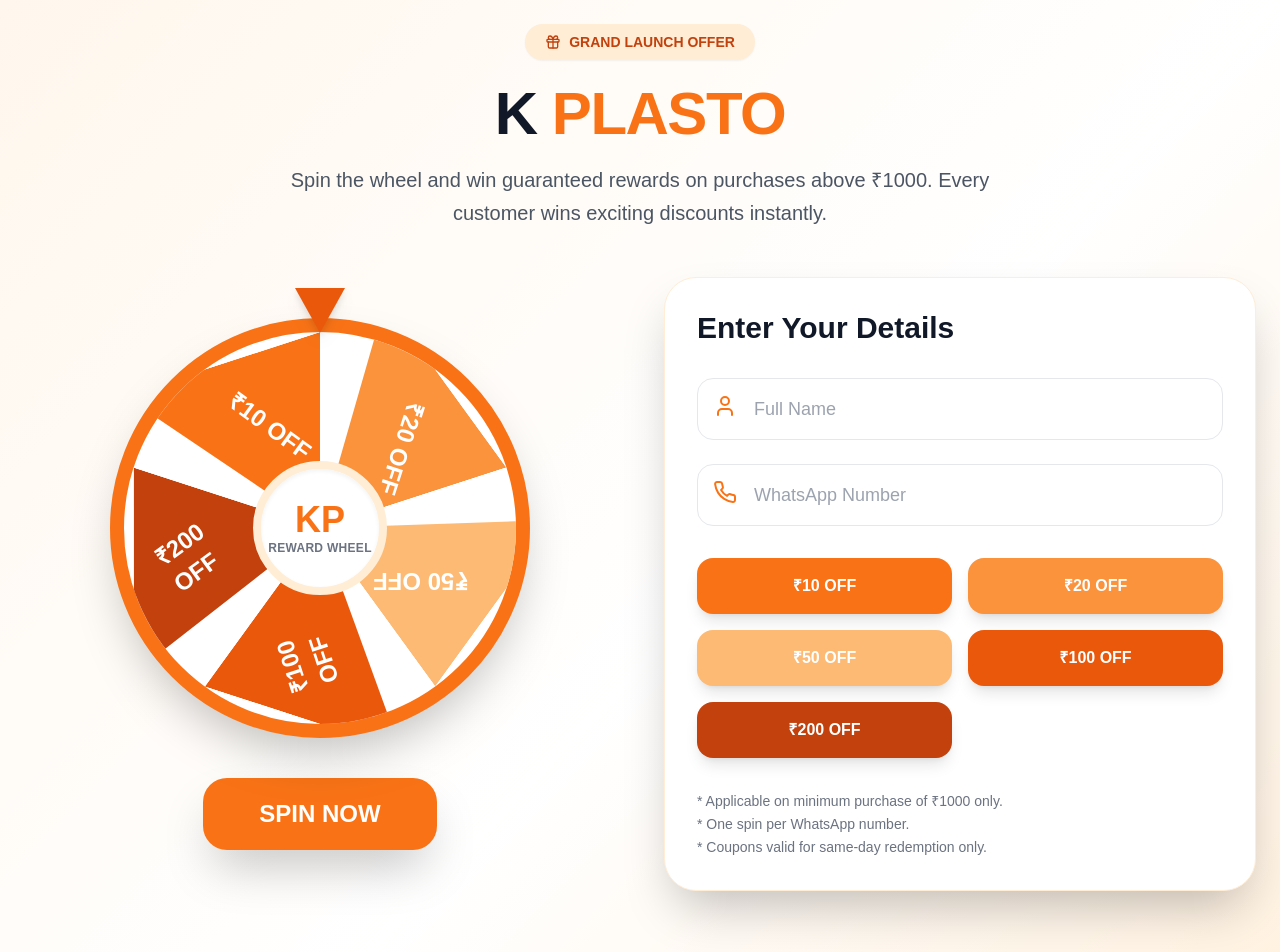
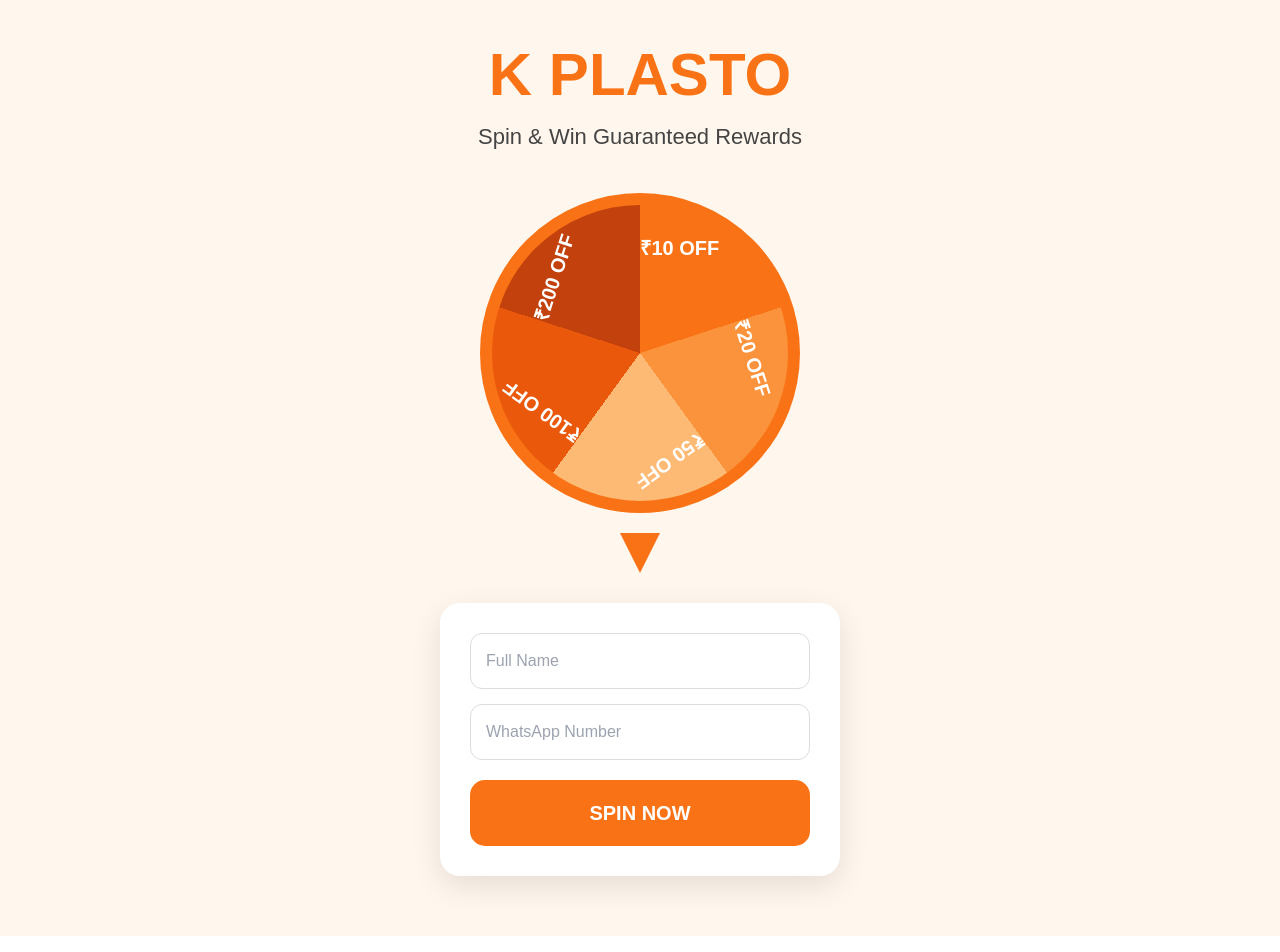
Before and after one commit to mayurkes-code/kplasto-wheel, a React (Vite) app: page / in a window 1280 px wide. Shown: the top 952 px of the page. Built offline with nearby package versions, Linux system fonts and the light colour scheme.

Commit message:
Update App.jsx

```diff
--- a/App.jsx
+++ b/App.jsx
@@ -1,267 +1,218 @@
-import React, { useState, useRef } from "react";
-import { Gift, Phone, User, MapPin } from "lucide-react";
+import React, { useState } from "react";
 
-export default function KPlastoRewardWheel() {
-  const wheelRef = useRef(null);
-
-  const segments = [
-    { label: "₹10 OFF", color: "#f97316", probability: 40, coupon: "KP10" },
-    { label: "₹20 OFF", color: "#fb923c", probability: 30, coupon: "KP20" },
-    { label: "₹50 OFF", color: "#fdba74", probability: 18, coupon: "KP50" },
-    { label: "₹100 OFF", color: "#ea580c", probability: 9, coupon: "KP100" },
-    { label: "₹200 OFF", color: "#c2410c", probability: 3, coupon: "KP200" },
+export default function App() {
+  const rewards = [
+    "₹10 OFF",
+    "₹20 OFF",
+    "₹50 OFF",
+    "₹100 OFF",
+    "₹200 OFF",
   ];
 
+  const [result, setResult] = useState("");
+  const [coupon, setCoupon] = useState("");
   const [name, setName] = useState("");
   const [phone, setPhone] = useState("");
-  const [spinning, setSpinning] = useState(false);
-  const [reward, setReward] = useState(null);
-  const [coupon, setCoupon] = useState("");
+  const [rotation, setRotation] = useState(0);
 
-  const weightedPick = () => {
+  const weightedReward = () => {
     const rand = Math.random() * 100;
 
-    if (rand < 40) return segments[0];
-    if (rand < 70) return segments[1];
-    if (rand < 88) return segments[2];
-    if (rand < 97) return segments[3];
-    return segments[4];
+    if (rand < 40) return "₹10 OFF";
+    if (rand < 70) return "₹20 OFF";
+    if (rand < 88) return "₹50 OFF";
+    if (rand < 97) return "₹100 OFF";
+    return "₹200 OFF";
   };
 
-  const handleSpin = () => {
+  const spinWheel = () => {
     if (!name || !phone) {
-      alert("Please enter your name and WhatsApp number.");
+      alert("Please enter details");
       return;
     }
 
-    if (phone.length < 10) {
-      alert("Please enter a valid WhatsApp number.");
-      return;
-    }
+    const reward = weightedReward();
 
-    setSpinning(true);
+    const extraRotation = 3600 + Math.floor(Math.random() * 360);
 
-    const selectedReward = weightedPick();
-
-    const index = segments.findIndex(
-      (item) => item.label === selectedReward.label
-    );
-
-    const anglePerSegment = 360 / segments.length;
-    const finalAngle = 3600 + (360 - index * anglePerSegment - 36);
-
-    if (wheelRef.current) {
-      wheelRef.current.style.transition = "transform 5s cubic-bezier(0.17, 0.67, 0.12, 0.99)";
-      wheelRef.current.style.transform = `rotate(${finalAngle}deg)`;
-    }
+    setRotation(rotation + extraRotation);
 
     setTimeout(() => {
-      const last4 = phone.slice(-4);
-      const generatedCoupon = `${selectedReward.coupon}-${last4}`;
+      setResult(reward);
 
-      setReward(selectedReward.label);
-      setCoupon(generatedCoupon);
-      setSpinning(false);
-    }, 5200);
+      const value = reward.replace("₹", "").replace(" OFF", "");
+
+      setCoupon(`KP${value}-${phone.slice(-4)}`);
+    }, 5000);
   };
 
   return (
-    <div className="min-h-screen bg-gradient-to-br from-orange-50 via-white to-orange-100 p-6">
-      <div className="max-w-7xl mx-auto">
-        <div className="text-center mb-12">
-          <div className="inline-flex items-center gap-2 bg-orange-100 text-orange-700 px-5 py-2 rounded-full font-semibold text-sm shadow-sm">
-            <Gift className="w-4 h-4" />
-            GRAND LAUNCH OFFER
-          </div>
-
-          <h1 className="text-6xl font-black mt-6 text-gray-900 tracking-tight">
-            K <span className="text-orange-500">PLASTO</span>
+    <div
+      style={{
+        minHeight: "100vh",
+        background: "#fff7ed",
+        fontFamily: "Arial",
+        padding: "30px",
+        textAlign: "center",
+      }}
+    >
+      <h1
+        style={{
+          fontSize: "60px",
+          color: "#f97316",
+          fontWeight: "900",
+        }}
+      >
+        K PLASTO
       </h1>
 
-          <p className="text-xl text-gray-600 mt-5 max-w-3xl mx-auto leading-relaxed">
-            Spin the wheel and win guaranteed rewards on purchases above ₹1000.
-            Every customer wins exciting discounts instantly.
+      <p
+        style={{
+          fontSize: "22px",
+          color: "#444",
+          marginBottom: "40px",
+        }}
+      >
+        Spin & Win Guaranteed Rewards
       </p>
-        </div>
-
-        <div className="grid lg:grid-cols-2 gap-12 items-center">
-          <div className="flex flex-col items-center">
-            <div className="relative">
-              <div className="absolute top-[-30px] left-1/2 -translate-x-1/2 z-20">
-                <div className="w-0 h-0 border-l-[25px] border-r-[25px] border-t-[45px] border-l-transparent border-r-transparent border-t-orange-600 drop-shadow-lg"></div>
-              </div>
 
       <div
-                ref={wheelRef}
-                className="relative w-[420px] h-[420px] rounded-full border-[14px] border-orange-500 shadow-2xl overflow-hidden"
-                style={{ background: "white" }}
+        style={{
+          width: "320px",
+          height: "320px",
+          borderRadius: "50%",
+          border: "12px solid #f97316",
+          margin: "0 auto",
+          position: "relative",
+          overflow: "hidden",
+          transform: `rotate(${rotation}deg)`,
+          transition: "transform 5s ease-out",
+          background:
+            "conic-gradient(#f97316 0deg 72deg,#fb923c 72deg 144deg,#fdba74 144deg 216deg,#ea580c 216deg 288deg,#c2410c 288deg 360deg)",
+        }}
       >
-                {segments.map((segment, index) => {
-                  const rotation = index * (360 / segments.length);
+        {rewards.map((reward, index) => {
+          const angle = index * 72;
 
           return (
             <div
               key={index}
-                      className="absolute w-1/2 h-1/2 origin-bottom-right flex items-center justify-center text-white font-black text-2xl"
               style={{
-                        background: segment.color,
-                        transform: `rotate(${rotation}deg) skewY(-18deg)`,
-                        transformOrigin: "100% 100%",
-                        clipPath: "polygon(0 0, 100% 0, 100% 100%)",
-                        right: "50%",
-                        bottom: "50%",
+                position: "absolute",
+                top: "50%",
+                left: "50%",
+                transform: `rotate(${angle}deg) translate(0,-120px)`,
+                transformOrigin: "0 0",
+                color: "white",
+                fontWeight: "bold",
+                fontSize: "20px",
               }}
             >
-                      <div
-                        style={{ transform: "skewY(18deg) rotate(36deg)" }}
-                        className="ml-24 mb-10"
-                      >
-                        {segment.label}
-                      </div>
+              {reward}
             </div>
           );
         })}
-
-                <div className="absolute inset-[33%] rounded-full bg-white shadow-inner flex items-center justify-center border-8 border-orange-100">
-                  <div className="text-center">
-                    <div className="text-orange-500 text-4xl font-black">KP</div>
-                    <div className="text-xs font-semibold text-gray-500 tracking-wide">
-                      REWARD WHEEL
-                    </div>
-                  </div>
-                </div>
-              </div>
       </div>
 
-            <button
-              onClick={handleSpin}
-              disabled={spinning}
-              className="mt-10 bg-orange-500 hover:bg-orange-600 disabled:bg-gray-400 transition text-white px-14 py-5 rounded-3xl text-2xl font-black shadow-2xl"
+      <div
+        style={{
+          width: 0,
+          height: 0,
+          borderLeft: "20px solid transparent",
+          borderRight: "20px solid transparent",
+          borderTop: "40px solid #f97316",
+          margin: "20px auto",
+        }}
+      ></div>
+
+      <div
+        style={{
+          maxWidth: "400px",
+          margin: "30px auto",
+          background: "white",
+          padding: "30px",
+          borderRadius: "20px",
+          boxShadow: "0 10px 30px rgba(0,0,0,0.1)",
+        }}
       >
-              {spinning ? "SPINNING..." : "SPIN NOW"}
-            </button>
-          </div>
-
-          <div className="space-y-8">
-            <div className="bg-white rounded-[32px] shadow-2xl p-8 border border-orange-100">
-              <h2 className="text-3xl font-black text-gray-900 mb-8">
-                Enter Your Details
-              </h2>
-
-              <div className="space-y-6">
-                <div className="relative">
-                  <User className="absolute left-4 top-4 text-orange-500" />
         <input
           type="text"
           placeholder="Full Name"
           value={name}
           onChange={(e) => setName(e.target.value)}
-                    className="w-full pl-14 pr-5 py-4 rounded-2xl border border-gray-200 outline-none focus:ring-2 focus:ring-orange-400 text-lg"
+          style={{
+            width: "100%",
+            padding: "15px",
+            marginBottom: "15px",
+            borderRadius: "12px",
+            border: "1px solid #ddd",
+            fontSize: "16px",
+          }}
         />
-                </div>
 
-                <div className="relative">
-                  <Phone className="absolute left-4 top-4 text-orange-500" />
         <input
           type="tel"
           placeholder="WhatsApp Number"
           value={phone}
           onChange={(e) => setPhone(e.target.value)}
-                    className="w-full pl-14 pr-5 py-4 rounded-2xl border border-gray-200 outline-none focus:ring-2 focus:ring-orange-400 text-lg"
+          style={{
+            width: "100%",
+            padding: "15px",
+            marginBottom: "20px",
+            borderRadius: "12px",
+            border: "1px solid #ddd",
+            fontSize: "16px",
+          }}
         />
-                </div>
+
+        <button
+          onClick={spinWheel}
+          style={{
+            width: "100%",
+            background: "#f97316",
+            color: "white",
+            padding: "18px",
+            border: "none",
+            borderRadius: "15px",
+            fontSize: "20px",
+            fontWeight: "bold",
+            cursor: "pointer",
+          }}
+        >
+          SPIN NOW
+        </button>
       </div>
 
-              <div className="mt-8 grid grid-cols-2 gap-4">
-                {segments.map((segment, index) => (
+      {result && (
         <div
-                    key={index}
-                    className="rounded-2xl p-4 text-white font-bold text-center shadow-lg"
-                    style={{ background: segment.color }}
+          style={{
+            maxWidth: "400px",
+            margin: "30px auto",
+            background: "#f97316",
+            color: "white",
+            padding: "30px",
+            borderRadius: "20px",
+          }}
         >
-                    {segment.label}
-                  </div>
-                ))}
-              </div>
+          <h2>🎉 Congratulations 🎉</h2>
 
-              <div className="mt-8 text-sm text-gray-500 leading-relaxed">
-                * Applicable on minimum purchase of ₹1000 only.<br />
-                * One spin per WhatsApp number.<br />
-                * Coupons valid for same-day redemption only.
-              </div>
-            </div>
+          <h1>{result}</h1>
 
-            {reward && (
-              <div className="bg-gradient-to-r from-orange-500 to-orange-600 rounded-[32px] p-8 text-white shadow-2xl animate-pulse">
-                <div className="text-center">
-                  <div className="text-2xl font-semibold mb-2">
-                    🎉 Congratulations 🎉
-                  </div>
-
-                  <div className="text-5xl font-black mb-4">{reward}</div>
-
-                  <div className="bg-white text-orange-600 rounded-2xl px-6 py-5 inline-block shadow-xl">
-                    <div className="text-sm font-semibold">Your Coupon Code</div>
-                    <div className="text-3xl font-black tracking-widest mt-1">
+          <div
+            style={{
+              background: "white",
+              color: "#f97316",
+              padding: "15px",
+              borderRadius: "12px",
+              marginTop: "20px",
+              fontWeight: "bold",
+              fontSize: "24px",
+            }}
+          >
             {coupon}
-                    </div>
-                  </div>
-
-                  <div className="mt-6 text-orange-100 text-lg">
-                    Show this coupon at the billing counter.
-                  </div>
           </div>
         </div>
       )}
     </div>
-        </div>
-
-        <div className="mt-20 bg-white rounded-[36px] p-10 shadow-2xl border border-orange-100">
-          <div className="grid md:grid-cols-3 gap-8 text-center">
-            <div>
-              <div className="text-orange-500 text-5xl mb-4">♻️</div>
-              <h3 className="text-2xl font-black text-gray-900 mb-2">
-                Eco Friendly
-              </h3>
-              <p className="text-gray-600 leading-relaxed">
-                Recyclable and sustainable packaging products.
-              </p>
-            </div>
-
-            <div>
-              <div className="text-orange-500 text-5xl mb-4">🛡️</div>
-              <h3 className="text-2xl font-black text-gray-900 mb-2">
-                Safe & Hygienic
-              </h3>
-              <p className="text-gray-600 leading-relaxed">
-                Premium quality hygienic Ganga Jal cans.
-              </p>
-            </div>
-
-            <div>
-              <div className="text-orange-500 text-5xl mb-4">💧</div>
-              <h3 className="text-2xl font-black text-gray-900 mb-2">
-                Pure Packaging
-              </h3>
-              <p className="text-gray-600 leading-relaxed">
-                Trusted by customers for durable quality.
-              </p>
-            </div>
-          </div>
-        </div>
-
-        <div className="mt-14 text-center">
-          <div className="flex justify-center items-center gap-3 text-gray-700 text-lg mb-3">
-            <MapPin className="text-orange-500" />
-            Shop No. B1, MJ Centre Point Railway Station Rd, Near Trend Store,
-            Manvendera Nagar, Rishikesh, Uttarakhand – 249201
-          </div>
-
-          <div className="text-3xl font-black text-orange-500 tracking-wide">
-            +91 82185 81842
-          </div>
-        </div>
-      </div>
-    </div>
   );
 }
```
Lines whose indentation alone changed are shown as unchanged.
